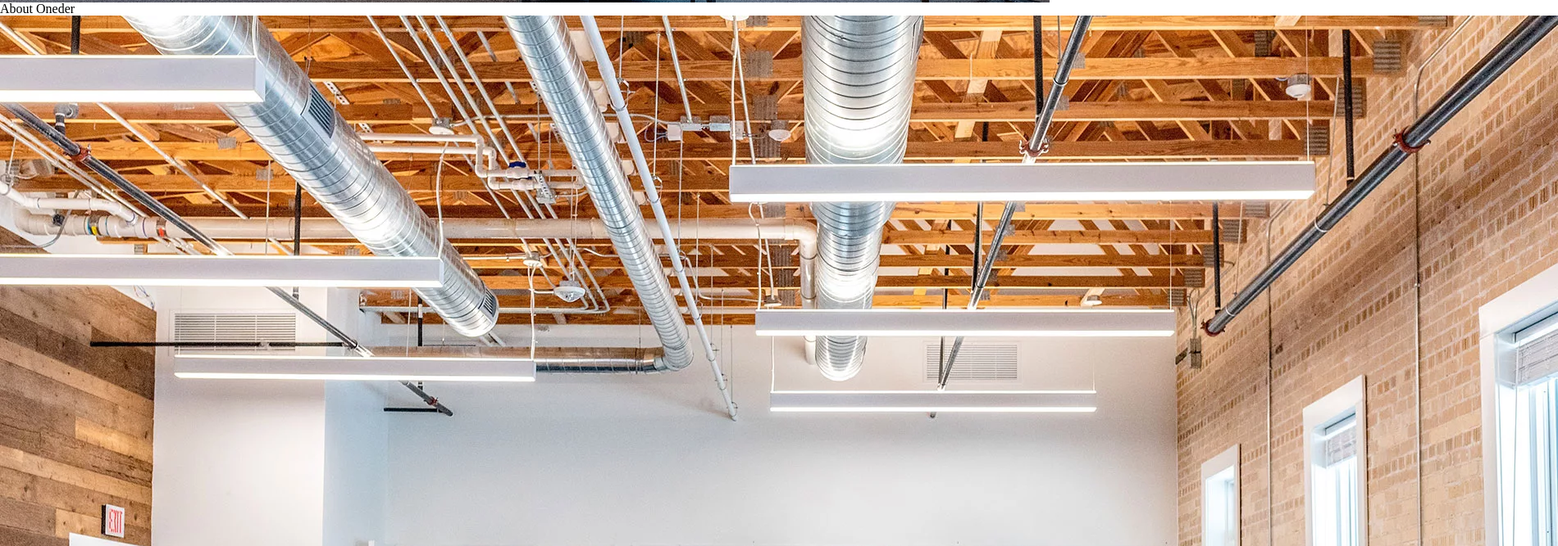
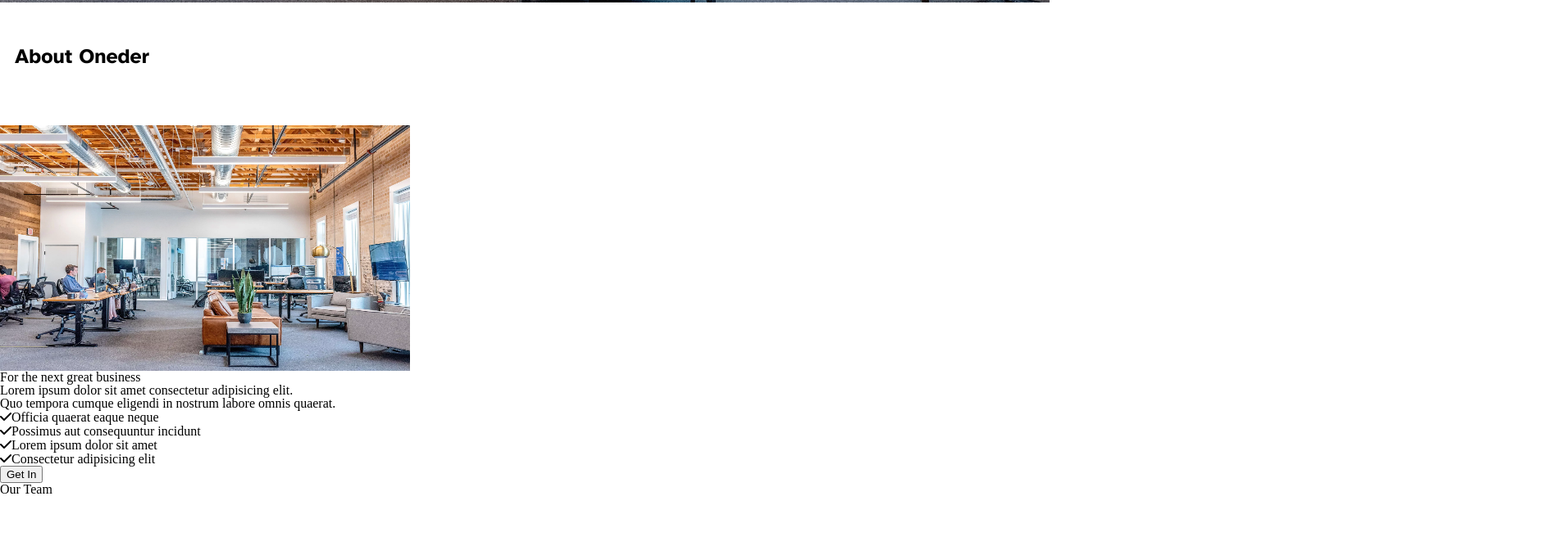
Before and after one commit to minamirza/oneder, a plain HTML site: page index.html in a window 1280 px wide. Shown: the part 797-1464 px from the top of the page at 82% size, 1900 px wide, since content can reach past the window. After the commit the page ends 1403 px from the top, so only its background shows below. Drawn offline with Linux system fonts and the light colour scheme.

Commit message:
about-oneder-part

```diff
--- a/css/style.css
+++ b/css/style.css
@@ -97,3 +97,24 @@ ul a {
     height: 50px;
     font: 200 16px "Atkinson Hyperlegible", sans-serif;
 }
+
+.about-content {
+    display: flex;
+    align-items: center;
+    justify-content: space-between;
+    gap: 20px;
+}
+
+.about-head{
+    margin: 50px 0;
+    display: flex;
+    justify-content: center;
+    width: 200px;
+    height: 50px;
+    font: 600 25px "Atkinson Hyperlegible", sans-serif;
+}
+
+.hero2 {
+    width: 500px;
+    height: 300px;
+}
--- a/index.html
+++ b/index.html
@@ -49,12 +49,29 @@
             </div>
     </header>
     <div class="container">
-        <div class="about-content">
-            <h2>About Oneder</h2>
-        </div>
-<div>
-<img src="img/hero_2.jpg">
-</div>
+        <section class="about-oneder-part">
+            <div>
+                <h2 class="about-head">About Oneder</h2>
+            </div>
+                <div class="about-content">
+                    <img class="hero2" src="img/hero_2.jpg" alt="hero2" />
+                </div>
+                <div>
+                    <h3>For the next great business</h3>
+                    <p>Lorem ipsum dolor sit amet consectetur adipisicing elit. <br /> Quo tempora cumque eligendi in
+                        nostrum labore omnis quaerat.</p>
+                    <p><i class="fa-solid fa-check"></i>Officia quaerat eaque neque</p>
+                    <p><i class="fa-solid fa-check"></i>Possimus aut consequuntur incidunt</p>
+                    <p><i class="fa-solid fa-check"></i>Lorem ipsum dolor sit amet</p>
+                    <p><i class="fa-solid fa-check"></i>Consectetur adipisicing elit</p>
+                    <button>Get In</button>
+                </div>
+        </section>
+    </div>
+    <div class="container">
+        <section class="our-team-part">
+            <div class="our-team-head"><h2>Our Team</h2></div>
+        </section>
     </div>
 </body>
 
```
